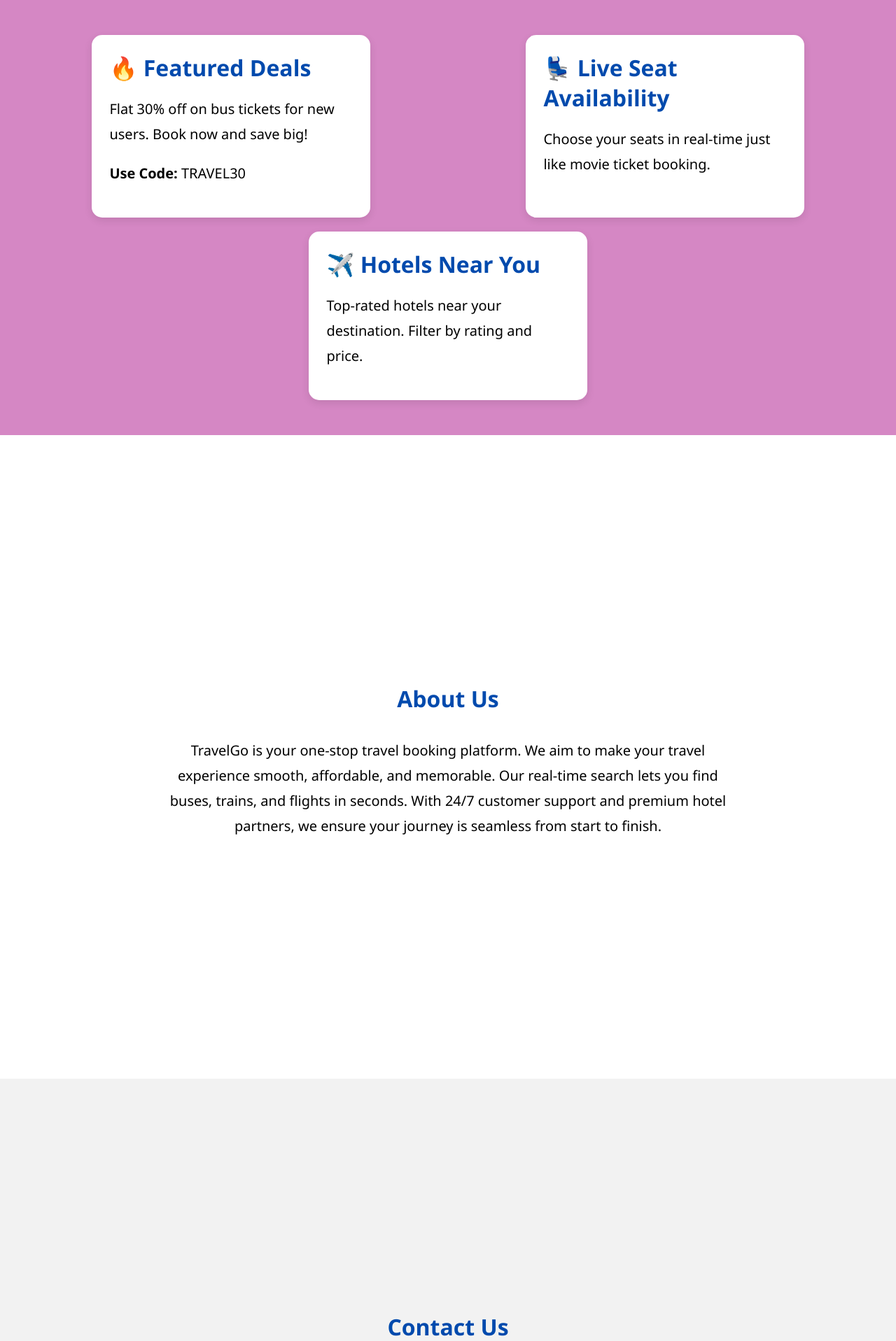
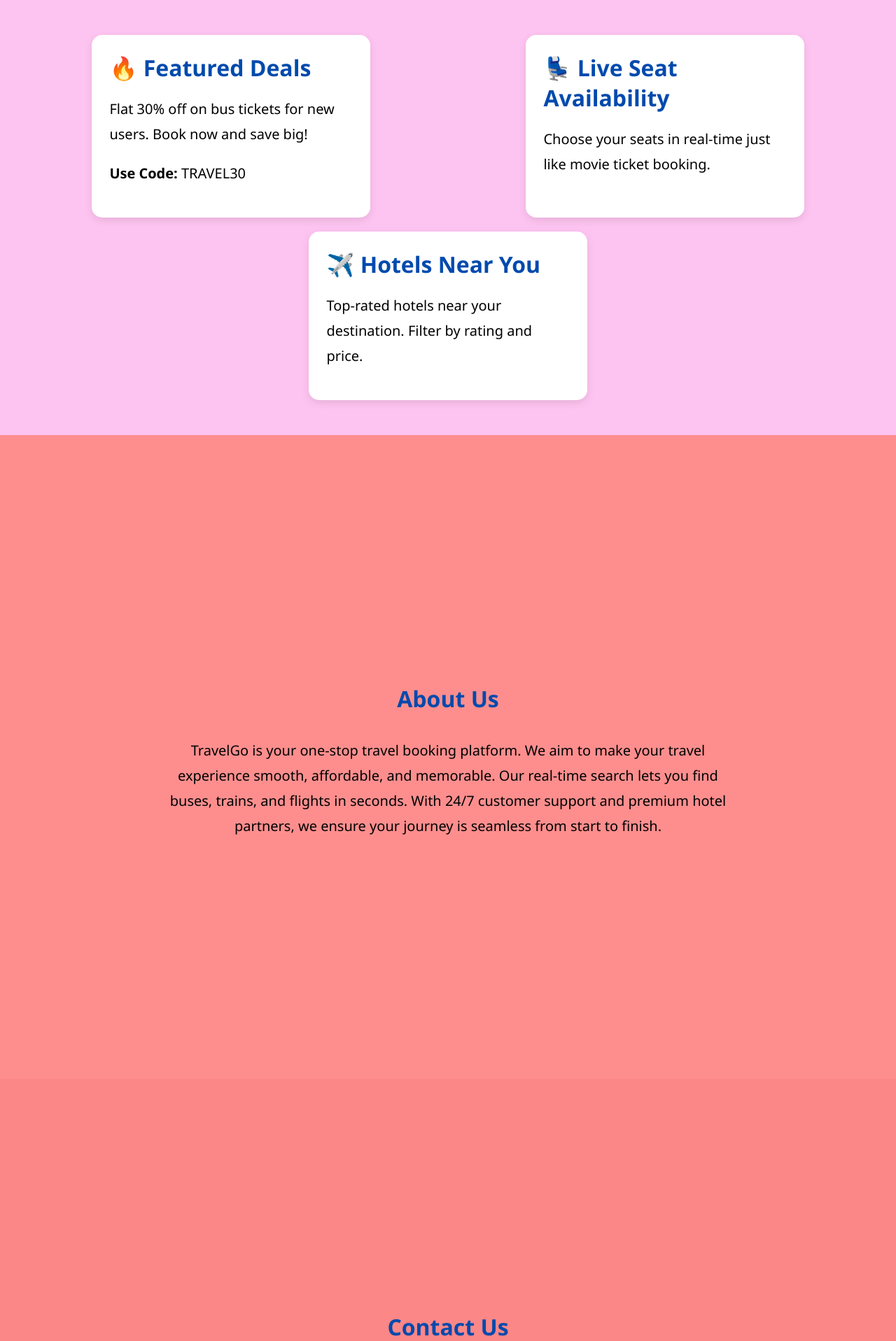
Before and after one commit to AlekhyaPenubakula/Travel-Booking-website_Ec2_Dynamodb_SNS, a Flask app: page / in a window 1280 px wide. Shown: the part 375-2292 px from the top of the page at 70% size. Run offline with Flask 3, Linux system fonts and the light colour scheme.

Commit message:
Update index.html

```diff
--- a/travel_booking_system/templates/index.html
+++ b/travel_booking_system/templates/index.html
@@ -87,7 +87,7 @@
       justify-content: space-around;
       flex-wrap: wrap;
       padding: 40px 20px;
-      background-color:rgb(213, 135, 196);
+      background-color:rgb(254, 196, 241);
       flex: 1;
     }
 
@@ -121,11 +121,11 @@
     }
 
     #about {
-      background-color: #ffffff;
+      background-color:rgb(254, 142, 142);
     }
 
     #contact {
-      background-color: #f2f2f2;
+      background-color:rgb(252, 135, 135);
     }
 
     section h3 {
```
